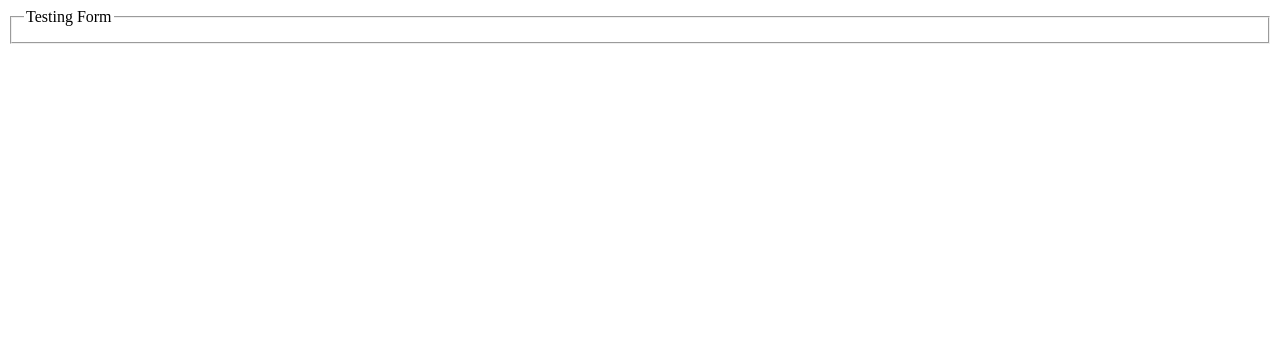
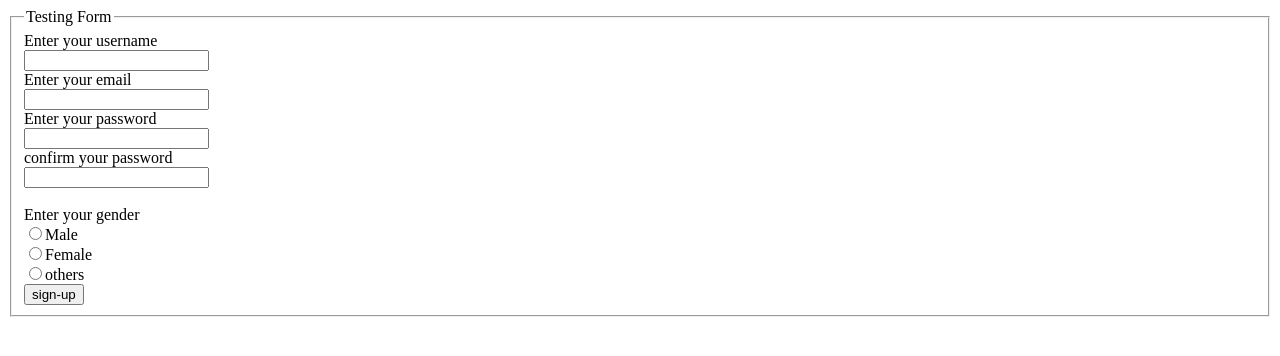
Before and after one commit to cheboi/class-test1, a plain HTML site: page index.html in a window 1280 px wide. Drawn offline with Linux system fonts and the light colour scheme.

Commit message:
added signup field

```diff
--- a/index.html
+++ b/index.html
@@ -10,6 +10,19 @@
     <Form>
         <fieldset>
             <legend>Testing Form</legend>
+            <label>Enter your username</label><br>
+            <input type="text" name="name"><br>
+            <label>Enter your email</label><br>
+            <input type="email" name="email"><br>
+            <label>Enter your password</label><br>
+            <input type="password" name="pass"><br>
+            <label>confirm your password</label><br>
+            <input type="password" name="pass"><br>
+            <br><label>Enter your gender</label><br>
+            <input type="radio" id="gender" name="gender" value="male"/>Male  <br>
+            <input type="radio" id="gender" name="gender" value="female"/>Female <br/>
+            <input type="radio" id="gender" name="gender" value="others"/>others <br/>
+            <input type="submit" value="sign-up">
         </fieldset>
     </Form>
 
```
